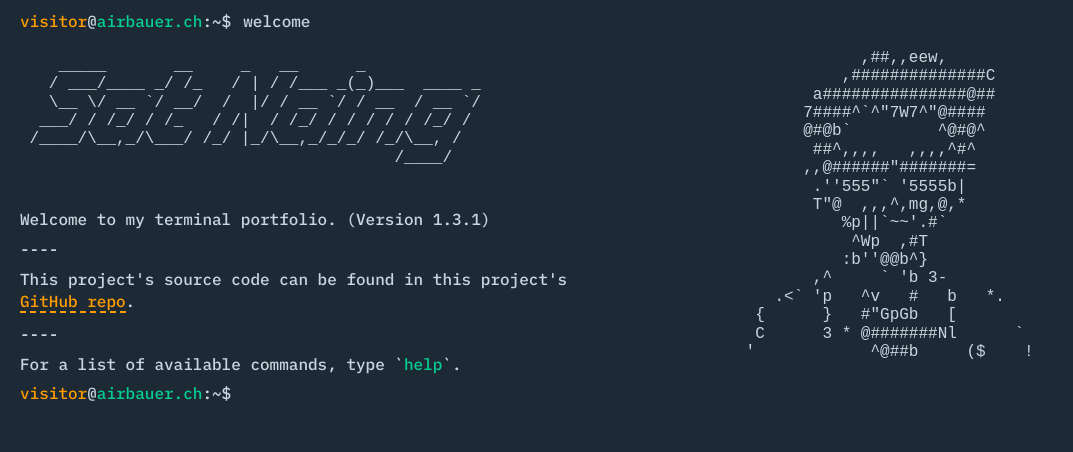
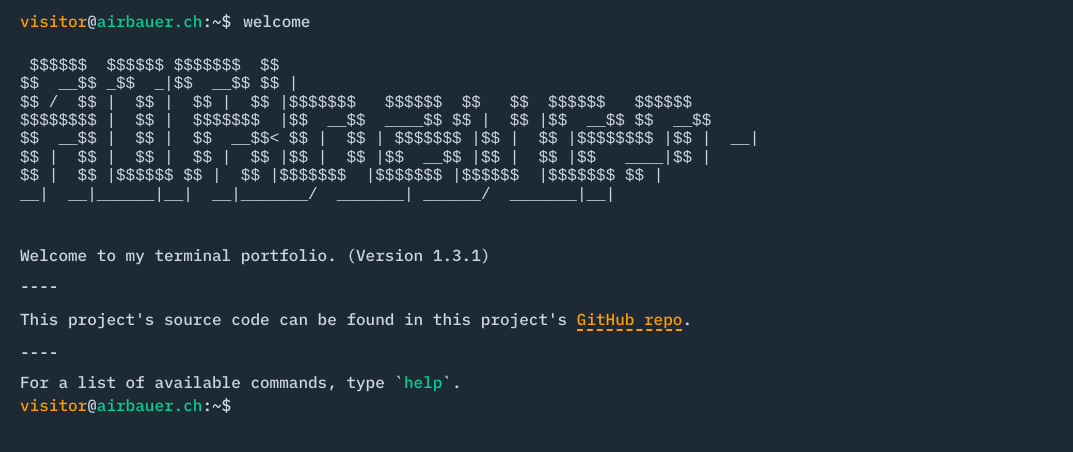
Before and after one commit to real-airbauer/airbauer.ch, a React (Vite) app: page / in a window 1280 px wide. Shown: the top 452 px of the page, without its empty margins (0-1073 px from the left). Built offline with nearby package versions, Linux system fonts and the light colour scheme.

Commit message:
ASCII Art

```diff
--- a/src/components/commands/Welcome.tsx
+++ b/src/components/commands/Welcome.tsx
@@ -15,26 +15,26 @@ const Welcome: React.FC = () => {
       <div className="info-section">
         <PreName>
           {`
-    _____       __     _   __      _
-   / ___/____ _/ /_   / | / /___ _(_)___  ____ _
-   \\__ \\/ __ \`/ __/  /  |/ / __ \`/ / __  / __ \`/
-  ___/ / /_/ / /_   / /|  / /_/ / / / / / /_/ /
- /____/\\__,_/\\___/ /_/ |_/\\__,_/_/_/ /_/\\__, /
-                                       /____/
+ $$$$$$\  $$$$$$\ $$$$$$$\  $$\
+$$  __$$\ \_$$  _|$$  __$$\ $$ |
+$$ /  $$ |  $$ |  $$ |  $$ |$$$$$$$\   $$$$$$\  $$\   $$\  $$$$$$\   $$$$$$\
+$$$$$$$$ |  $$ |  $$$$$$$  |$$  __$$\  \____$$\ $$ |  $$ |$$  __$$\ $$  __$$\
+$$  __$$ |  $$ |  $$  __$$< $$ |  $$ | $$$$$$$ |$$ |  $$ |$$$$$$$$ |$$ |  \__|
+$$ |  $$ |  $$ |  $$ |  $$ |$$ |  $$ |$$  __$$ |$$ |  $$ |$$   ____|$$ |
+$$ |  $$ |$$$$$$\ $$ |  $$ |$$$$$$$  |\$$$$$$$ |\$$$$$$  |\$$$$$$$\ $$ |
+\__|  \__|\______|\__|  \__|\_______/  \_______| \______/  \_______|\__|
           `}
         </PreName>
         <PreWrapper>
           <PreNameMobile>
             {`
-    ____     __
-   / __/__ _/ /_
-  _\\ \\/ _ \`/ __/
- /___/\\_,_/\\__/
-    _  __     _
-   / |/ /__ _(_)__  ___ _
-  /    / _ \`/ / _ \\/ _ \`/
- /_/|_/\\_,_/_/_//_/\\_, /
-                  /___/
+ __      ___ _
+ \ \    / (_) |
+  \ \  / / _| | __
+   \ \/ / | | |/ /
+    \  /  | |   <
+     \/   |_|_|\_\
+
 
           `}
           </PreNameMobile>
@@ -53,29 +53,7 @@ const Welcome: React.FC = () => {
           For a list of available commands, type `<Cmd>help</Cmd>`.
         </div>
       </div>
-      <div className="illu-section">
-        <PreImg>
-          {`
-                       ,##,,eew,
-                     ,##############C
-                  a###############@##
-                 7####^\`^"7W7^"@####
-                 @#@b\`         ^@#@^
-                  ##^,,,,   ,,,,^#^
-                 ,,@######"#######=
-                  .''555"\` '5555b|
-                  T"@  ,,,^,mg,@,*
-                     %p||\`~~'.#\`
-                      ^Wp  ,#T
-                     :b''@@b^}
-                  ,^     \` 'b 3-
-              .<\` 'p   ^v   #   b   *.
-            {      }   #"GpGb   [
-            C      3 * @#######Nl      \`
-           '            ^@##b     ($    !
-         `}
-        </PreImg>
-      </div>
+
     </HeroContainer>
   );
 };
```
